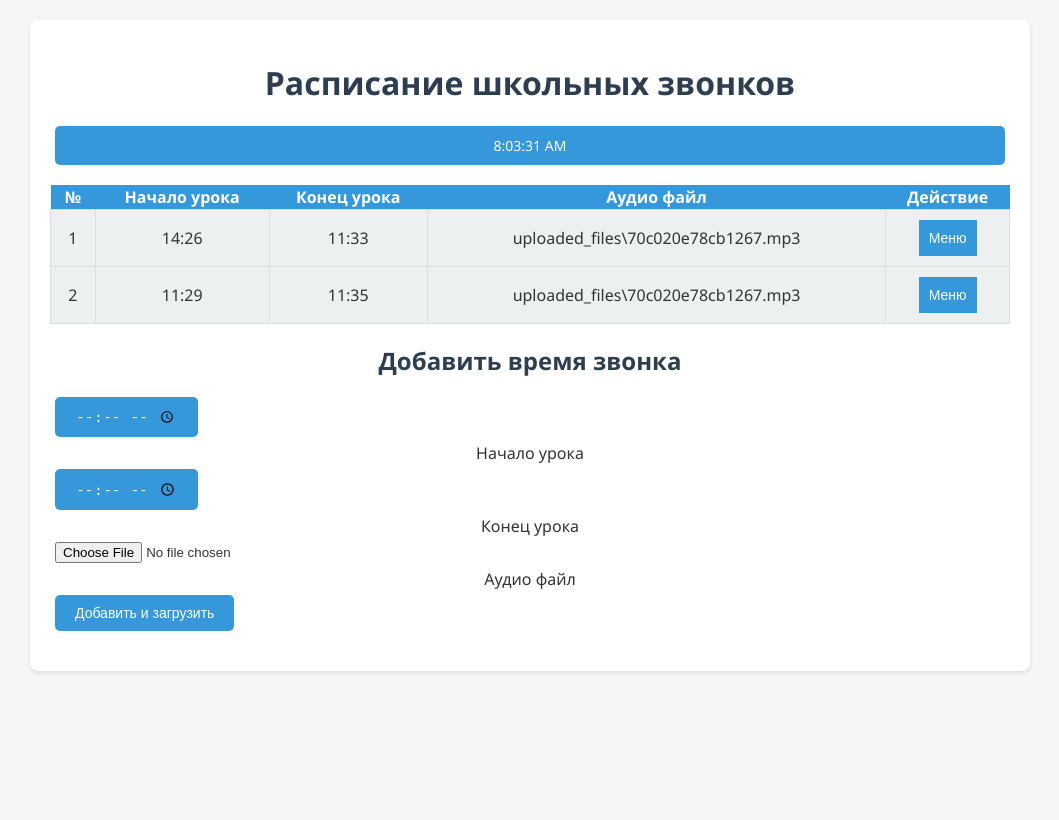
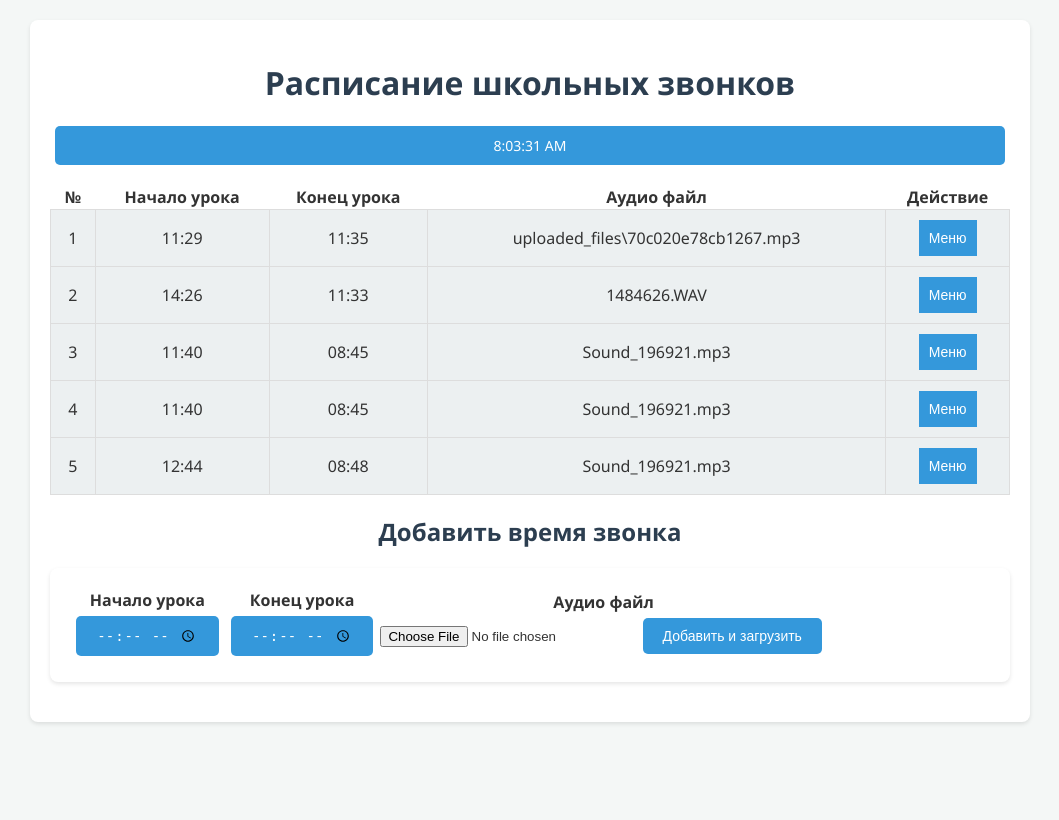
Before and after one commit to Riv33R/School_bell, a Flask app: page / in a window 1280 px wide. Shown: the whole page, without its empty margins (110-1169 px from the left). Run offline with Flask 3, Linux system fonts and the light colour scheme; lists and menus that the app fills with data are empty.

Commit message:
Оптимизация

```diff
--- a/app.py
+++ b/app.py
@@ -38,14 +38,20 @@ def add_time_slot():
 
         if audio_file and allowed_file(audio_file.filename):
             filename = secure_filename(audio_file.filename) # type: ignore
-            audio_file.save(os.path.join(app.config['UPLOAD_FOLDER'], filename))
-            schedule.append({'lesson_start': lesson_start, 'lesson_end': lesson_end, 'audio_file_path': filename})
+            audio_file_path = os.path.join(app.config['UPLOAD_FOLDER'], filename)
+            audio_file.save(audio_file_path)
+            schedule.append({
+                'lesson_start': lesson_start,
+                'lesson_end': lesson_end,
+                'audio_file_path': filename
+            })
             save_schedule(schedule)
             flash('Новый звонок успешно добавлен.', 'success')
         else:
             flash('Ошибка добавления: неверный формат файла.', 'error')
 
     return redirect(url_for('index'))
+
 
 @app.route('/delete/<int:index>', methods=['POST'])
 def delete_time_slot(index):
@@ -95,5 +101,28 @@ def replace_audio(index):
 
     return redirect(url_for('index'))
 
+@app.route('/move_up/<int:index>', methods=['POST'])
+def move_up(index):
+    schedule = load_schedule()  # Загружаем расписание
+    if index > 0 and index < len(schedule):  # Убедимся, что индекс в допустимом диапазоне
+        # Меняем элементы местами
+        schedule[index], schedule[index - 1] = schedule[index - 1], schedule[index]
+        save_schedule(schedule)  # Сохраняем изменённое расписание
+    else:
+        flash('Ошибка перемещения: некорректный индекс.', 'error')
+    return redirect(url_for('index'))  # Используем маршрут 'index' для перенаправления
+
+@app.route('/move_down/<int:index>', methods=['POST'])
+def move_down(index):
+    schedule = load_schedule()  # Загружаем расписание
+    if index >= 0 and index < len(schedule) - 1:  # Убедимся, что индекс в допустимом диапазоне
+        # Меняем элементы местами
+        schedule[index], schedule[index + 1] = schedule[index + 1], schedule[index]
+        save_schedule(schedule)  # Сохраняем изменённое расписание
+    else:
+        flash('Ошибка перемещения: некорректный индекс.', 'error')
+    return redirect(url_for('index'))  # Используем маршрут 'index' для перенаправления
+
+
 if __name__ == '__main__':
     app.run(debug=True)
--- a/schedule.json
+++ b/schedule.json
@@ -1 +1 @@
-[{"lesson_start": "14:26", "lesson_end": "11:33", "audio_file_path": "uploaded_files\\70c020e78cb1267.mp3"}, {"lesson_start": "11:29", "lesson_end": "11:35", "audio_file_path": "uploaded_files\\70c020e78cb1267.mp3"}]
+[{"lesson_start": "11:29", "lesson_end": "11:35", "audio_file_path": "uploaded_files\\70c020e78cb1267.mp3"}, {"lesson_start": "14:26", "lesson_end": "11:33", "audio_file_path": "1484626.WAV"}, {"lesson_start": "11:40", "lesson_end": "08:45", "audio_file_path": "Sound_196921.mp3"}, {"lesson_start": "11:40", "lesson_end": "08:45", "audio_file_path": "Sound_196921.mp3"}, {"lesson_start": "12:44", "lesson_end": "08:48", "audio_file_path": "Sound_196921.mp3"}]
--- a/static/css/style.css
+++ b/static/css/style.css
@@ -37,11 +37,6 @@ td {
     background-color: #ecf0f1;
 }
 
-th {
-    background-color: #3498db;
-    color: #ffffff;
-}
-
 .btn-small {
 
     padding: 10px 20px;
@@ -62,7 +57,6 @@ th {
 }
 
 .btn-dropdown {
-    display: inline-flex;
     padding: 10px 20px;
     font-size: 14px;
     cursor: pointer;
@@ -82,10 +76,12 @@ th {
 
 .btn-danger {
     background-color: #e74c3c;
+    text-align: left;
 }
 
 .btn-danger:hover {
     background-color: #c0392b;
+    text-align: left;
 }
 
 .dropdown {
--- a/templates/index.html
+++ b/templates/index.html
@@ -62,12 +62,25 @@
             </tbody>
         </table>
         <h2>Добавить время звонка</h2>
-        <form method="post" enctype="multipart/form-data">
-            <input type="time" class="btn-small" name="lesson_start" required> Начало урока
-            <input type="time" class="btn-small" name="lesson_end" required> Конец урока
-            <input type="file" name="audio_file" accept=".mp3,.wav,.ogg" required> Аудио файл
-            <button type="submit" class="btn-small">Добавить и загрузить</button>
-        </form>
+        <form method="post" action="/add" enctype="multipart/form-data">
+            <table class="container">
+                <thead>
+                    <th>
+                        <div>Начало урока</div>
+                        <input type="time" class="btn-small" name="lesson_start" required>
+                    </th>
+                    <th>
+                        <div>Конец урока</div>
+                        <input type="time" class="btn-small" name="lesson_end" required>
+                    </th>
+                    <th>
+                        <div>Аудио файл</div>
+                        <input type="file" name="audio_file" accept=".mp3,.wav,.ogg" required>
+                        <button type="submit" class="btn-small">Добавить и загрузить</button>
+                        </form>
+                    </th>
+                </thead>
+            </table>
     </div>
     <script>
         function updateClock() {
```
Also changed, not shown: 2 other files.
